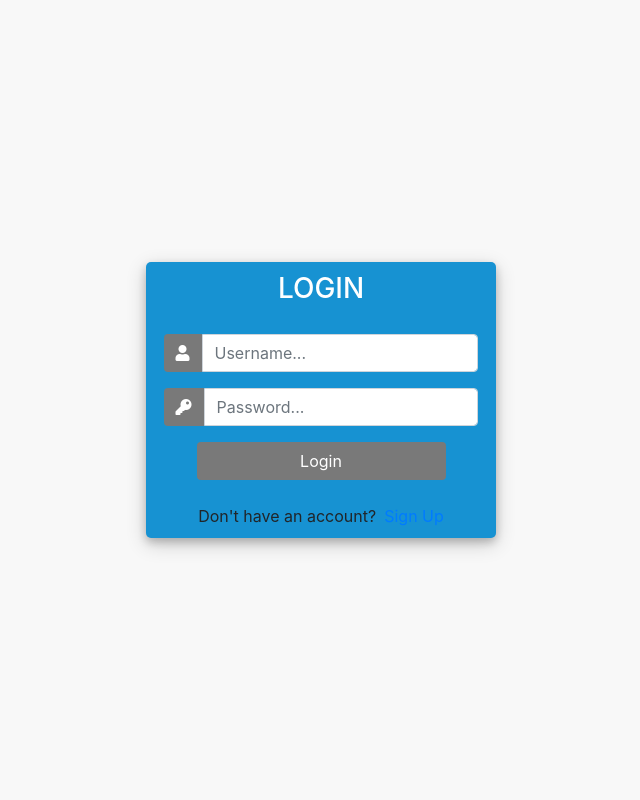
After one commit to ledmer/Django-Luis, a Django app: page /login/ in a window 1280 px wide. The commit adds this page. Shown: the whole page, without its empty margins (319-959 px from the left). Run offline with Django 4.2, Linux system fonts and the light colour scheme; some libraries are stand-ins or nearby versions.

Commit message:
login half/fixed

```diff
--- /dev/null
+++ b/IAP-Website/blog/templates/accounts/login.html
@@ -0,0 +1,126 @@
+<!DOCTYPE html>
+<html>
+
+<head>
+	<title>Login</title>
+	<link rel="stylesheet" href="https://stackpath.bootstrapcdn.com/bootstrap/4.1.3/css/bootstrap.min.css" integrity="sha384-MCw98/SFnGE8fJT3GXwEOngsV7Zt27NXFoaoApmYm81iuXoPkFOJwJ8ERdknLPMO" crossorigin="anonymous">
+	<script src="https://ajax.googleapis.com/ajax/libs/jquery/3.3.1/jquery.min.js"></script>
+	<link rel="stylesheet" href="https://use.fontawesome.com/releases/v5.6.1/css/all.css" integrity="sha384-gfdkjb5BdAXd+lj+gudLWI+BXq4IuLW5IT+brZEZsLFm++aCMlF1V92rMkPaX4PP" crossorigin="anonymous">
+
+
+	<style>
+		body,html {
+            margin: 0;
+            padding: 0;
+            height: 100%;
+            background: #f8f8f8f8 !important;
+        }
+        .user_card {
+            width: 350px;
+            margin-top: auto;
+            margin-bottom: auto;
+            background: #1792d2;
+            position: relative;
+            display: flex;
+            justify-content: center;
+            flex-direction: column;
+            padding: 10px;
+            box-shadow: 0 4px 8px 0 rgba(0, 0, 0, 0.2), 0 6px 20px 0 rgba(0, 0, 0, 0.19);
+            -webkit-box-shadow: 0 4px 8px 0 rgba(0, 0, 0, 0.2), 0 6px 20px 0 rgba(0, 0, 0, 0.19);
+            -moz-box-shadow: 0 4px 8px 0 rgba(0, 0, 0, 0.2), 0 6px 20px 0 rgba(0, 0, 0, 0.19);
+            border-radius: 5px;
+
+        }
+
+        .form_container {
+            margin-top: 20px;
+        }
+
+        #form-title{
+            color: #fff;
+
+        }
+
+        .login_btn {
+            width: 100%;
+            background: #797979 !important;
+            color: white !important;
+        }
+        .login_btn:focus {
+            box-shadow: none !important;
+            outline: 0px !important;
+        }
+        .login_container {
+            padding: 0 2rem;
+        }
+        .input-group-text {
+            background: #797979 !important;
+            color: white !important;
+            border: 0 !important;
+            border-radius: 0.25rem 0 0 0.25rem !important;
+        }
+
+        a:visited {
+            color: white;
+            background-color: transparent;
+            text-decoration: none;
+        }
+        .input_user,
+        .input_pass:focus {
+            box-shadow: none !important;
+            outline: 0px !important;
+        }
+
+        #messages{
+            background-color: grey;
+            color: #fff;
+            padding: 10px;
+            margin-top: 10px;
+        }
+	</style>
+
+</head>
+<body>
+	<div class="container h-100">
+		<div class="d-flex justify-content-center h-100">
+			<div class="user_card">
+				<div class="d-flex justify-content-center">
+
+					<h3 id="form-title">LOGIN</h3>
+				</div>
+				<div class="d-flex justify-content-center form_container">
+					<form method="POST" action="">
+                        {% csrf_token %}
+						<div class="input-group mb-3">
+							<div class="input-group-append">
+								<span class="input-group-text"><i class="fas fa-user"></i></span>
+							</div>
+							<input type="text" name="username" placeholder="Username..." class="form-control">
+						</div>
+						<div class="input-group mb-2">
+							<div class="input-group-append">
+								<span class="input-group-text"><i class="fas fa-key"></i></span>
+							</div>
+								<input type="password" name="password" placeholder="Password..." class="form-control" >
+						</div>
+
+							<div class="d-flex justify-content-center mt-3 login_container">
+				 				<input class="btn login_btn" type="submit" value="Login">
+				   			</div>
+					</form>
+				</div>
+                {% for message in messages %}
+                    <p id="message">{{message}}    </p>
+                {% endfor %}
+				<div class="mt-4">
+					<div class="d-flex justify-content-center links">
+						Don't have an account? <a href="{% url 'signup' %}" class="ml-2">Sign Up</a>
+					</div>
+
+				</div>
+			</div>
+		</div>
+	</div>
+</body>
+
+</html>
--- a/IAP-Website/blog/urls.py
+++ b/IAP-Website/blog/urls.py
@@ -5,4 +5,10 @@ urlpatterns = [
     path('', views.index, name='index'),
     path('blog/', views.blog, name='blog'),
     path('about/', views.about, name='about'),
+    #register login
+    path('signup/', views.signupPage, name='signup'),
+    path('login/', views.loginPage, name='login'),
+    path('logout/', views.logoutUser, name='logout'),
+
+
 ]
--- a/IAP-Website/blog/views.py
+++ b/IAP-Website/blog/views.py
@@ -1,7 +1,10 @@
-from django.shortcuts import render
+from django.shortcuts import render, redirect
 from .models import Post
 from django.http import HttpResponse
-
+from django.contrib.auth.forms import UserCreationForm
+from .forms import CreateUserForm
+from django.contrib import messages
+from django.contrib.auth import authenticate, login, logout
 # Create your views here.
 
 def index(request):
@@ -16,3 +19,34 @@ def about(request):
     return render(request, "blog/about.html")
 # def blog(request):
 #     return render(request, "blog/blog.html")
+
+#Accounts
+def loginPage(request):
+    if request.method == 'POST':
+        username = request.POST.get('username')
+        password = request.POST.get('password')
+        user = authenticate(request, username=username, password=password)
+        if user is not None:
+            login(request, user)
+            return redirect('next')
+        else:
+            messages.info(request, 'Username OR Password is incorrect')
+    context = {}
+    return render(request, "accounts/login.html", context)
+
+def logoutUser(request):
+    logout(request)
+    return redirect('/')
+def signupPage(request):
+
+    form = CreateUserForm()
+    if request.method == 'POST':
+        form = CreateUserForm(request.POST)
+        if form.is_valid():
+            form.save()
+            user = form.cleaned_data.get("username")
+            messages.success(request,'Account was created for ' + user)
+            return redirect('login')
+
+    context = {'form':form}
+    return render(request, "accounts/signup.html",context)
--- a/IAP-Website/ruralcooking_core/settings.py
+++ b/IAP-Website/ruralcooking_core/settings.py
@@ -9,7 +9,7 @@ https://docs.djangoproject.com/en/4.2/topics/settings/
 For the full list of settings and their values, see
 https://docs.djangoproject.com/en/4.2/ref/settings/
 """
-
+import os
 from pathlib import Path
 
 # Build paths inside the project like this: BASE_DIR / 'subdir'.
@@ -117,7 +117,7 @@ USE_TZ = True
 # https://docs.djangoproject.com/en/4.2/howto/static-files/
 STATIC_URL = 'static/'
 STATICFILES_DIRS = [
-    BASE_DIR / "static",
+    BASE_DIR / "static/",
     # "/var/www/static/",
 ]
 
--- a/IAP-Website/static/asset/js/ruralscript.js
+++ b/IAP-Website/static/asset/js/ruralscript.js
@@ -1,5 +1,5 @@
 const hamburger = document.querySelector(".hamburger");
-const navlist = document.querySelector(".nav-list-item");
+const navlist = document.querySelector(".nav-list");
 
 hamburger.addEventListener("click", () => {
     hamburger.classList.toggle("active");
```
Also changed, not shown: IAP-Website/blog/forms.py (added, +9 -0 lines), IAP-Website/blog/templates/accounts/signup.html (added, +152 -0 lines), IAP-Website/blog/templates/blog/nav_bar.html (+7 -1 lines), IAP-Website/blog/templates/blog/registration.html (deleted, +0 -68 lines), IAP-Website/static/asset/css/style.css (+23 -10 lines), IAP-Website/db.sqlite3.
